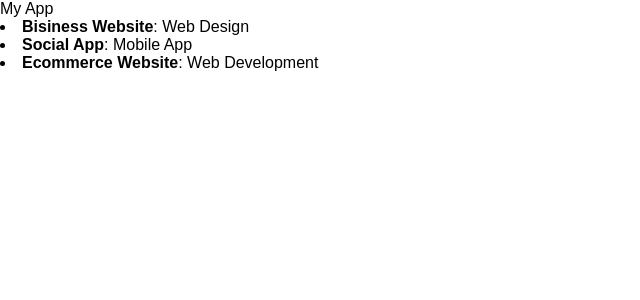
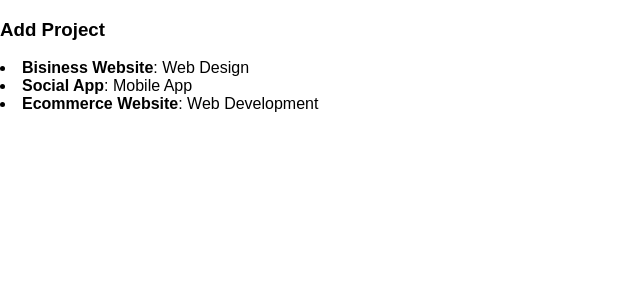
Before and after one commit to ksigWyatt/React_Playground, a React (Create React App) app in the folder my-first-app/: page / in a window 1280 px wide. Shown: the top 300 px of the page, without its empty margins (0-640 px from the left). Built offline with nearby package versions, Linux system fonts and the light colour scheme.

Commit message:
Adding anopther Component

```diff
--- a/my-first-app/src/App.js
+++ b/my-first-app/src/App.js
@@ -1,12 +1,18 @@
 import React, { Component } from 'react';
-import Projects from './Components/Projects'
+import Projects from './Components/Projects';
+import AddProject from './Components/AddProject';
 import './App.css';
 
 class App extends Component {
   constructor() {
     super();
     this.state = {
-      projects: [
+      projects: []
+    }
+  }
+
+  componentWillMount(){
+    this.setState({projects: [
         {
           title: 'Bisiness Website',
           category: 'Web Design'
@@ -20,13 +26,13 @@
           category: 'Web Development'
         }
       ]
-    }
+    });
   }
 
   render() {
     return (
       <div className="App">
-          My App
+          <AddProject />
           <Projects projects={this.state.projects}/>
       </div>
     );
--- /dev/null
+++ b/my-first-app/src/Components/AddProject.js
@@ -0,0 +1,13 @@
+import React, { Component } from 'react';
+
+class AddProject extends Component {
+  render() {
+    return (
+      <div>
+        <h3>Add Project</h3>
+      </div>
+    );
+  }
+}
+
+export default AddProject;
--- a/my-first-app/src/Components/Projects.js
+++ b/my-first-app/src/Components/Projects.js
@@ -1,7 +1,5 @@
 import React, { Component } from 'react';
 import ProjectItem from './ProjectItem';
-
-
 
 class Projects extends Component {
 
```
